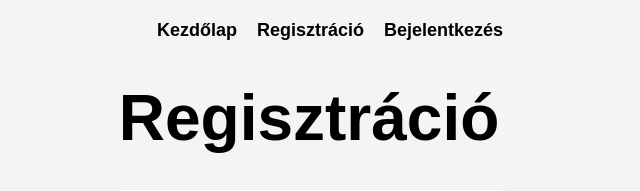
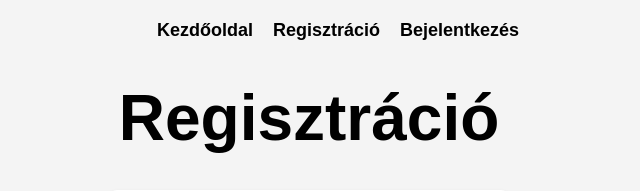
Before and after one commit to baleszpok11/Fogorvosi-rendelo-, a PHP site: page /register.php in a window 1280 px wide. Shown: the top 191 px of the page, without its empty margins (331-971 px from the left). Run offline with PHP 8.4, Linux system fonts and the light colour scheme.

Commit message:
Update register.php

```diff
--- a/register.php
+++ b/register.php
@@ -8,7 +8,7 @@
 <body>
 <div class="navbar">
     <ul>
-        <li><a href="index.php">Kezdőlap</a></li>
+        <li><a href="index.php">Kezdőoldal</a></li>
         <li><a href="register.php">Regisztráció</a></li>
         <li><a href="login.php">Bejelentkezés</a></li>
     </ul>
```
